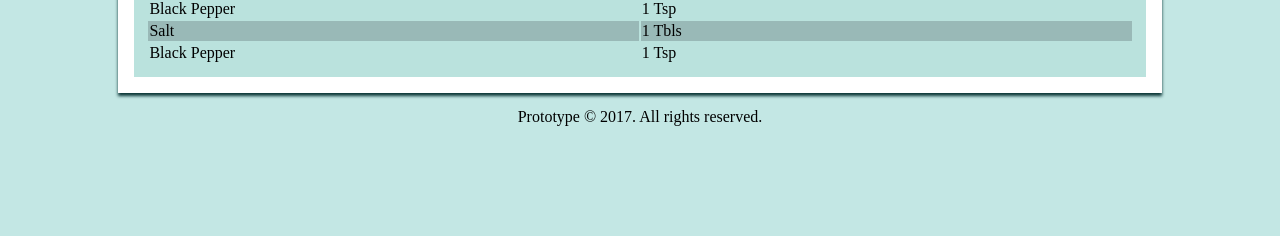
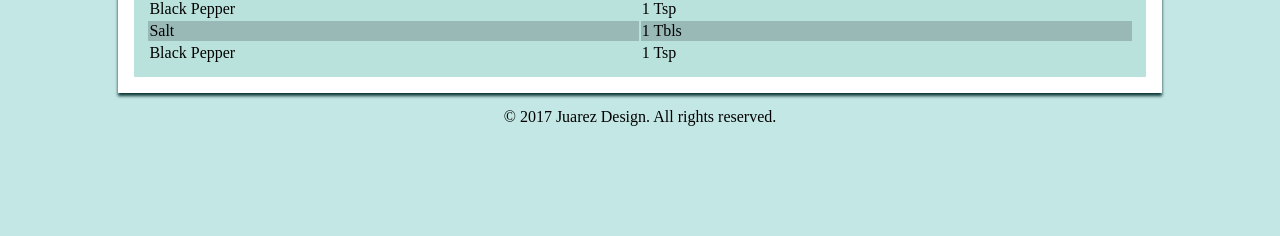
Before and after one commit to djuarez94/recipeReview_Application, a PHP site: page /recipeProfile.php in a window 1280 px wide. Shown: the part 564-800 px from the top of the page. Run offline with PHP 8.4, Linux system fonts and the light colour scheme; data comes from the database, SQL or seed files in the repository.

Commit message:
changed copyright on footer

```diff
--- a/footer.php
+++ b/footer.php
@@ -1,6 +1,7 @@
 				</article>
 			</main>
 		</div>
-		<footer>Prototype &copy; <?php echo date('Y');?>. All rights reserved.</footer>
+		<footer> &copy; <?php echo date('Y');?> Juarez Design. All rights reserved.</footer>
+		<script src="https://maxcdn.bootstrapcdn.com/bootstrap/3.3.7/js/bootstrap.min.js" integrity="sha384-Tc5IQib027qvyjSMfHjOMaLkfuWVxZxUPnCJA7l2mCWNIpG9mGCD8wGNIcPD7Txa" crossorigin="anonymous"></script>
 	</body>
 </html>
```
